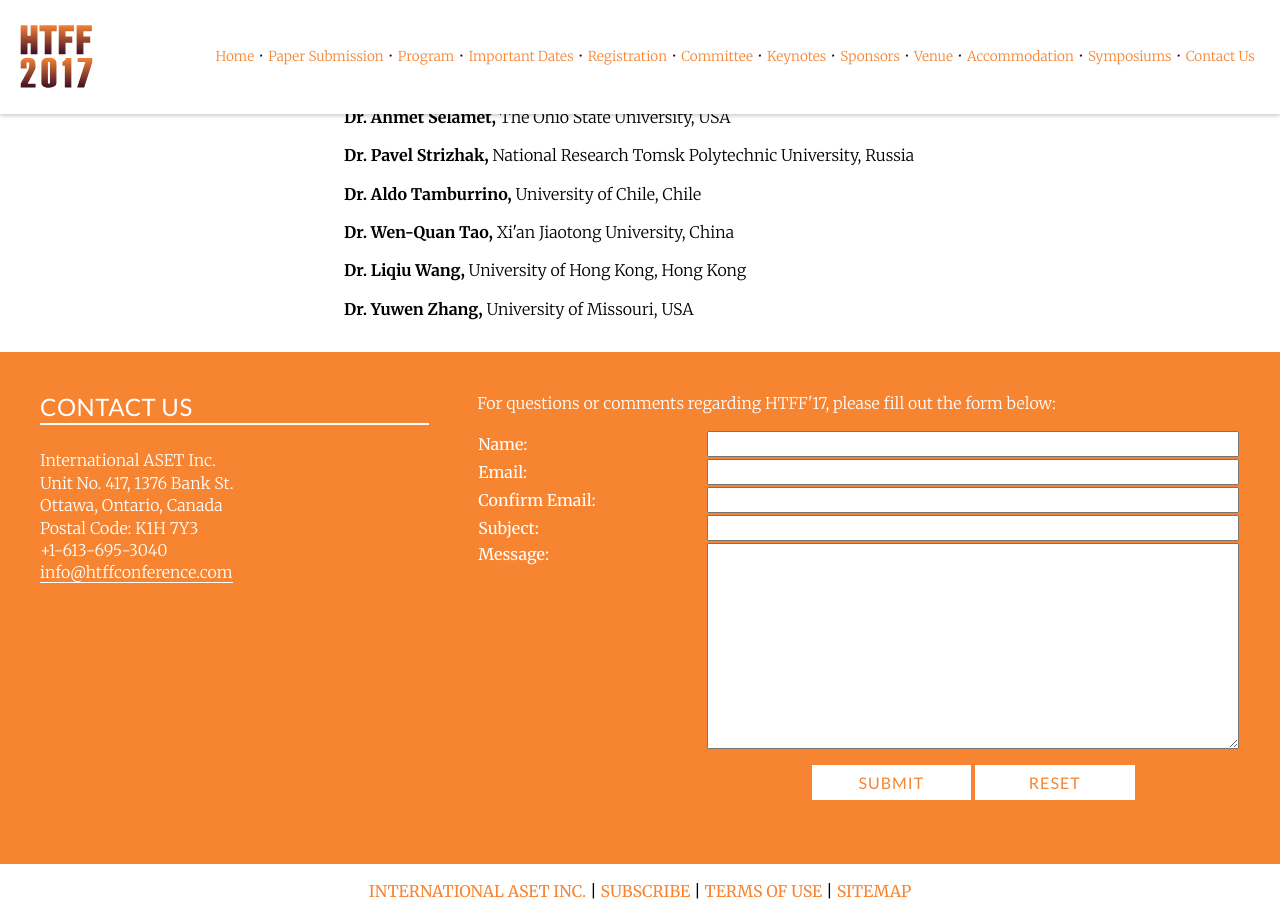
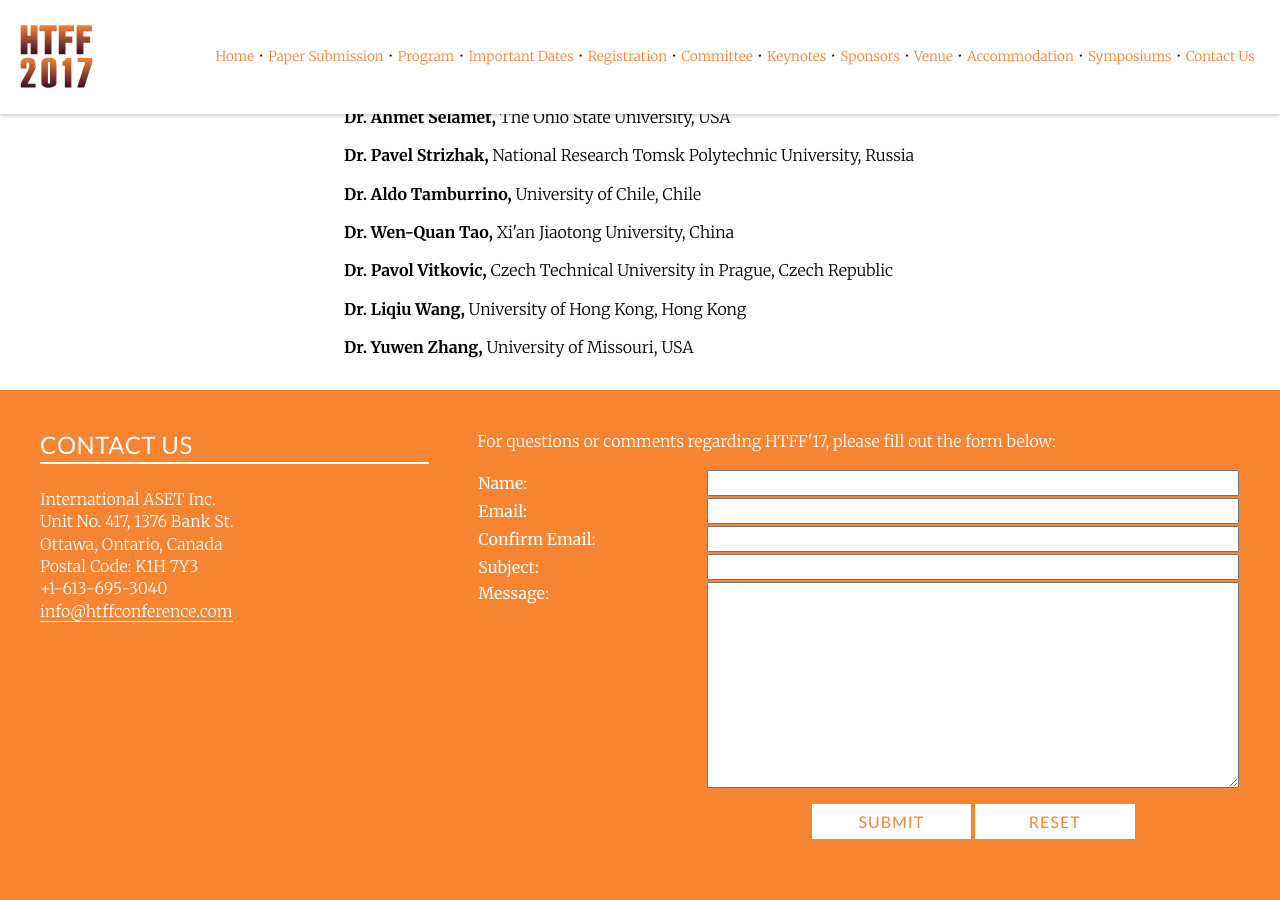
Before and after one commit to intaset/htff, a Jekyll site: the page built from committee.html, in a window 1280 px wide and 900 px high, scrolled down 1497 px. Built offline with Jekyll 4.4.1, drawn with Linux system fonts in a browser that asks for light colours; nearby versions of some CDN libraries; Markdown is read by kramdown in place of the engine named in the settings; comment, search, counter and statistics services are not loaded.

Commit message:
updated sc

```diff
--- a/committee.html
+++ b/committee.html
@@ -39,6 +39,7 @@
     <p class="body"><b>Dr. Pavel Strizhak,</b> National Research Tomsk Polytechnic University, Russia</p>
     <p class="body"><b>Dr. Aldo Tamburrino,</b> University of Chile, Chile</p>
     <p class="body"><b>Dr. Wen-Quan Tao,</b> Xi'an Jiaotong University, China</p>
+    <p class="body"><b>Dr. Pavol Vitkovic,</b> Czech Technical University in Prague, Czech Republic</p>
     <p class="body"><b>Dr. Liqiu Wang,</b> University of Hong Kong, Hong Kong</p>
     <p class="body"><b>Dr. Yuwen Zhang,</b> University of Missouri, USA</p>
   </div>
```
Also changed, not shown: 1 other file.
